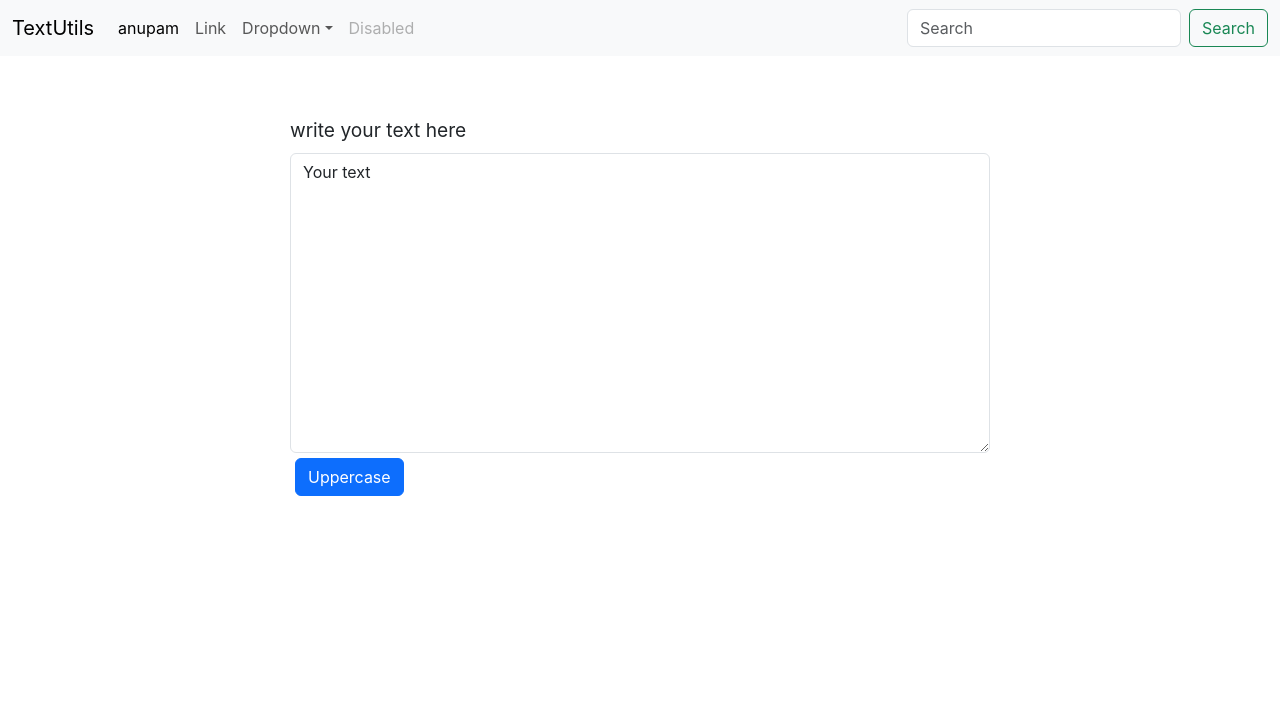
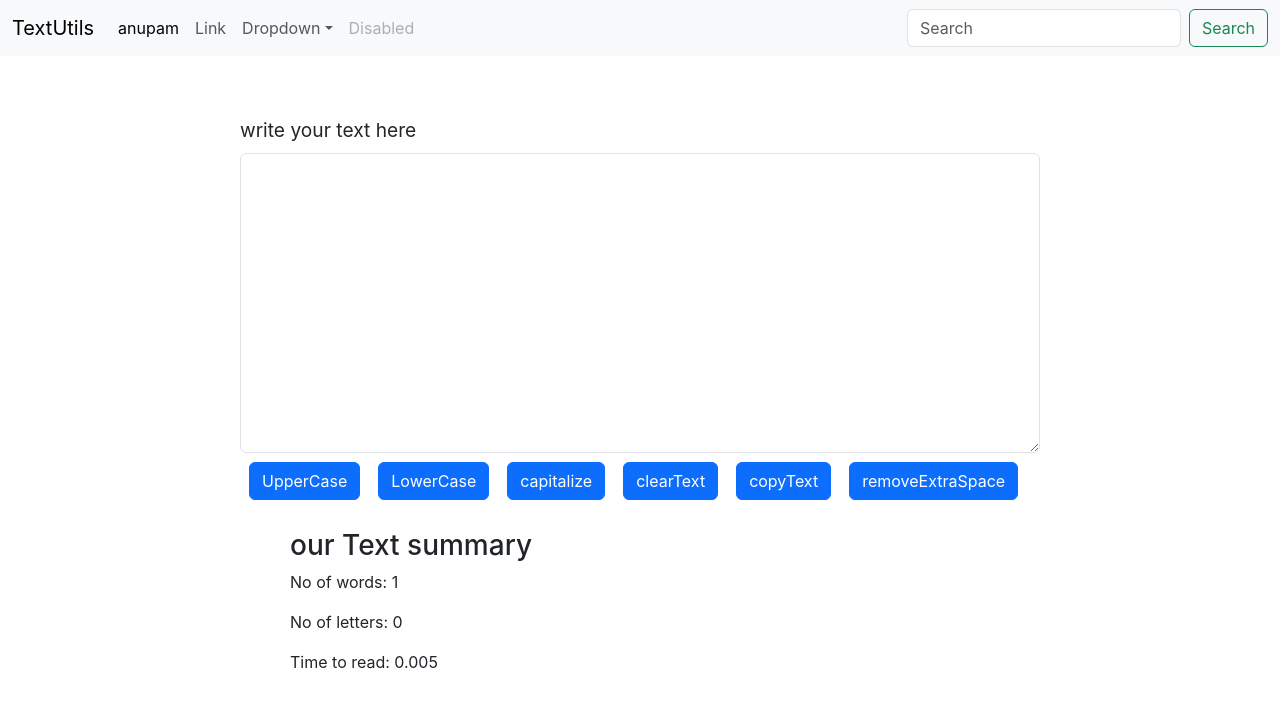
Before and after one commit to anupamjhabbl/My-textUtils--Uppercase--Lowercase--Capitalize--MakeitProper, a React (Create React App) app: page /about in a window 1280 px wide. Shown: the top 708 px of the page. Built offline with nearby package versions, Linux system fonts and the light colour scheme.

Commit message:
lecture11 completed

```diff
--- a/public/index.html
+++ b/public/index.html
@@ -28,6 +28,7 @@
       To begin the development, run `npm start` or `yarn start`.
       To create a production bundle, use `npm run build` or `yarn build`.
     -->
+
     <script src="https://cdn.jsdelivr.net/npm/bootstrap@5.3.0-alpha3/dist/js/bootstrap.bundle.min.js" integrity="sha384-ENjdO4Dr2bkBIFxQpeoTz1HIcje39Wm4jDKdf19U8gI4ddQ3GYNS7NTKfAdVQSZe" crossorigin="anonymous"></script>
   </body>
 </html>
--- a/src/App.css
+++ b/src/App.css
@@ -38,7 +38,7 @@
 } */
 
 #exampleFormControlTextarea1{
-  width:700px;
+  width:800px;
   margin:auto;
   height:300px;
 }
@@ -46,10 +46,28 @@
 #mytext{
   margin:auto;
   margin-top:60px;
-  width:700px;
+  width:800px;
   font-size: larger;
 }
 
 button[type="button"]{
-  margin:5px;
+  margin:9px;
 }
+
+#container{
+  width:700px;
+  margin:auto;
+  margin-top:20px;
+}
+
+#about{
+  width:700px;
+  margin:auto;
+  margin-top:100px;
+}
+
+#darkMode{
+  width:190px;
+  margin:auto;
+  margin-top:30px;
+}
--- a/src/App.js
+++ b/src/App.js
@@ -1,6 +1,8 @@
 import './App.css'
 import Navbar from './components/Navbar'
 import TextForm from './components/TextForm'
+import About from './components/About'
+import {useState} from 'react'
 
 
 // conditionally deciding the value of title
@@ -16,10 +18,12 @@ else{
 
 // main app component
 function App() {
+
   return (
     <div className="App">
       <Navbar title={t} about="anupam"/>
       <TextForm heading="write your text here"/>
+      {/* <About/> */}
     </div>
   );
 }
--- /dev/null
+++ b/src/components/About.js
@@ -0,0 +1,77 @@
+import React, {useState} from 'react'
+import PropTypes from 'prop-types'
+
+function About(props){
+    let myStyle = {
+        color:'black',
+        backgroundColor:'white'
+    }
+
+    const [style, setStyle] = useState(myStyle);
+    const [text, setText] = useState('Dark Mode');
+
+    let toggleStyle = () => {
+        let k;
+        let newtext;
+        if (style.color=='white'){
+            k = {
+                color:'black',
+                backgroundColor:'white'
+            }
+            newtext = 'Dark Mode';
+        }
+        else{
+            k = {
+                color:'white',
+                backgroundColor:'black'
+            }
+            newtext = 'Light Mode';
+        }
+        setStyle(k);
+        setText(newtext);
+    }
+
+    return (
+        <div id="about">
+            <div className="accordion accordion-flush" id="accordionFlushExample" style={style}>
+                <div className="accordion-item" style={style}>
+                    <h2 className="accordion-header">
+                    <button className="accordion-button collapsed" style={style} type="button" data-bs-toggle="collapse" data-bs-target="#flush-collapseOne" aria-expanded="false" aria-controls="flush-collapseOne">
+                        Accordion Item #1
+                    </button>
+                    </h2>
+                    <div id="flush-collapseOne" className="accordion-collapse collapse" data-bs-parent="#accordionFlushExample">
+                    <div className="accordion-body">Placeholder content for this accordion, which is intended to demonstrate the <code>.accordion-flush</code> className. This is the first item's accordion body.</div>
+                    </div>
+                </div>
+                <div className="accordion-item" style={style}>
+                    <h2 className="accordion-header">
+                    <button className="accordion-button collapsed" style={style} type="button" data-bs-toggle="collapse" data-bs-target="#flush-collapseThree" aria-expanded="false" aria-controls="flush-collapseThree">
+                        Accordion Item #2
+                    </button>
+                    </h2>
+                    <div id="flush-collapseThree" className="accordion-collapse collapse" data-bs-parent="#accordionFlushExample">
+                    <div className="accordion-body">Placeholder content for this accordion, which is intended to demonstrate the <code>.accordion-flush</code> className. This is the third item's accordion body. Nothing more exciting happening here in terms of content, but just filling up the space to make it look, at least at first glance, a bit more representative of how this would look in a real-world application.</div>
+                    </div>
+                </div>
+                <div className="accordion-item" style={style}>
+                    <h2 className="accordion-header">
+                    <button className="accordion-button collapsed" style={style} type="button" data-bs-toggle="collapse" data-bs-target="#flush-collapseThree" aria-expanded="false" aria-controls="flush-collapseThree">
+                        Accordion Item #3
+                    </button>
+                    </h2>
+                    <div id="flush-collapseThree" className="accordion-collapse collapse" data-bs-parent="#accordionFlushExample">
+                    <div className="accordion-body">Placeholder content for this accordion, which is intended to demonstrate the <code>.accordion-flush</code> className. This is the third item's accordion body. Nothing more exciting happening here in terms of content, but just filling up the space to make it look, at least at first glance, a bit more representative of how this would look in a real-world application.</div>
+                    </div>
+                </div>
+            </div>
+            <button className="btn btn-outline-success" id="darkMode" onClick={toggleStyle} type="submit">{text}</button>
+        </div>
+    );
+}
+
+About.propTypes = {
+    style:PropTypes.object
+}
+
+export default About;
--- a/src/components/TextForm.js
+++ b/src/components/TextForm.js
@@ -1,9 +1,7 @@
 import React, {useState} from 'react'
 
-
-
 function TextForm(props){
-    const [text, setText] = useState("Your text");
+    const [text, setText] = useState("");
     // setText("My text");
 
     let convertUpper = () => {
@@ -14,12 +12,91 @@ function TextForm(props){
         setText(event.target.value);
     }
 
+    function k(){
+        let t = text[0];
+        return t;
+    }
+
+    function wordCount(){
+        let arr = text.split(' ');
+        if (text[text.length-1]==' '){
+            return arr.length-1;
+        }
+        return arr.length;
+    }
+
+    function convertLower(){
+        setText(text.toLowerCase());
+    }
+
+    function removeExtraSpace(){
+        let k = text;
+        let regEx = /\s+/g
+        k = k.replace(regEx,' ');
+        setText(k);
+    }
+
+    function capitalize(){
+        let k = text;
+        k = k[0].toUpperCase()+k.substring(1);
+        let i = 0;
+        while (i<k.length){
+            if (k[i]==='.'){
+                i++;
+                while(i<k.length && k[i]==' '){
+                    i++;
+                }
+                if (i!==k.length){
+                    k = k.substring(0,i)+k[i].toUpperCase()+k.substring(i+1);
+                }
+
+            }
+            i++;
+        }
+        setText(k);
+    }
+
+    let calcTime = () => {
+        return 0.005*wordCount();
+    }
+
+    let clearText = () => {
+        setText('');
+    }
+
+    async function copytoClipboard(){
+        try{
+            await navigator.clipboard.writeText(text);
+        }
+        catch(e){
+            alert("Insufficient permission");
+        }
+    }
+
+    function copyText(){
+        copytoClipboard();
+    }
+
     return (
         <>
             <div className="mb-3" id="mytext">
                 <label htmlFor="exampleFormControlTextarea1" className="form-label">{props.heading}</label>
                 <textarea className="form-control" id="exampleFormControlTextarea1" rows="10" value={text} onChange={change}></textarea>
-                <button type="button" className="btn btn-primary" id="uppercase" onClick={convertUpper}>Uppercase</button>
+                <div id="button">
+                    <button type="button" className="btn btn-primary" id="uppercase" onClick={convertUpper}>UpperCase</button>
+                    <button type="button" className="btn btn-primary" id="uppercase" onClick={convertLower}>LowerCase</button>
+                    <button type="button" className="btn btn-primary" id="uppercase" onClick={capitalize}>capitalize</button>
+                    <button type="button" className="btn btn-primary" id="uppercase" onClick={clearText}>clearText</button>
+                    <button type="button" className="btn btn-primary" id="uppercase" onClick={copyText}>copyText</button>
+                    <button type="button" className="btn btn-primary" id="uppercase" onClick={removeExtraSpace}>removeExtraSpace</button>
+                </div>
+            </div>
+
+            <div id="container">
+                <h3>{k()}our Text summary</h3>
+                <p>No of words: {wordCount()}</p>
+                <p>No of letters: {text.length}</p>
+                <p>Time to read: {calcTime()}</p>
             </div>
         </>
     );
```
